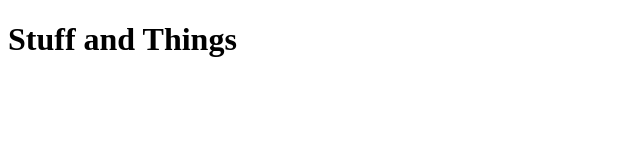
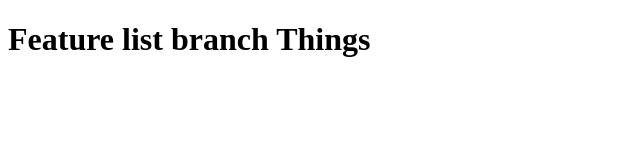
Before and after one commit to paiathao/nunki-git-branching, a plain HTML site: page index.html in a window 1280 px wide. Shown: the whole page, without its empty margins (0-640 px from the left). Drawn offline with Linux system fonts and the light colour scheme.

Commit message:
update h2

```diff
--- a/index.html
+++ b/index.html
@@ -7,6 +7,6 @@
     <title>The Stuff You Know</title>
 </head>
 <body>
-    <h1>Stuff and Things</h1>
+    <h1>Feature list branch Things</h1>
 </body>
 </html>
```
